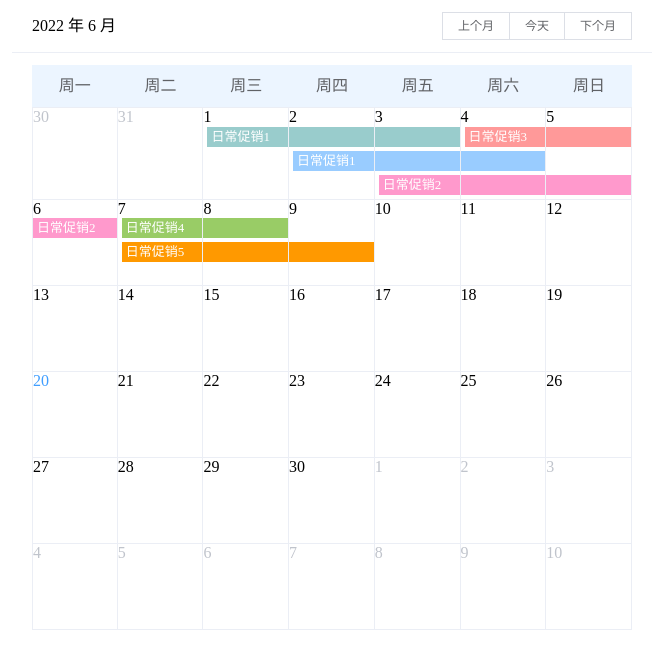
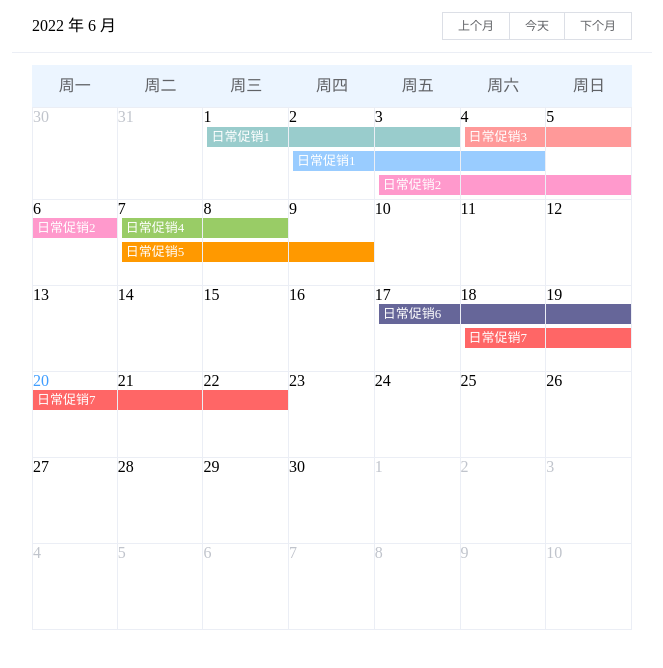
Before and after one commit to snail-lu/portfolio-vue, a Vue app: page /test in a window 1280 px wide. Shown: the top 668 px of the page, without its empty margins (308-971 px from the left). Built offline with nearby package versions, Linux system fonts and the light colour scheme; what v-clipboard, vue-simple-uploader would draw is missing.

Commit message:
增加创建促销功能

```diff
--- a/src/components/Calendar/date-table.vue
+++ b/src/components/Calendar/date-table.vue
@@ -12,7 +12,7 @@
                 }"
             >
                 <td v-for="(cell, key) in row" :key="key" :class="getCellClass(cell)">
-                    <div class="calendar-day">
+                    <div class="calendar-day" @click="onPickDay(cell)">
                         <span>{{ cell.text }}</span>
                         <div v-for="(schedule, idx) in scheduleList[index]" :key="idx">
                             <div class="schedule-placeholder" v-if="schedule[key].isPlaceholder"></div>
@@ -117,6 +117,10 @@ export default {
                 }
             }
             return row
+        },
+        // 点击某一天
+        onPickDay(cell) {
+            this.$emit('pick', cell)
         }
     },
 
@@ -172,8 +176,8 @@ export default {
             const bgColors = ['#99CCCC', '#99CCFF', '#FF99CC', '#FF9999', '#99CC66', '#FF9900', '#666699', '#FF6666']
             // 日程表数据中的起始和结束日期转为时间戳，便于后面进行时间范围判断
             const transformedSchedule = schedule.map((s, index) => {
-                const startTimestamp = this.getFormateDateTimestamp(s.start)
-                const endTimestamp = this.getFormateDateTimestamp(s.end)
+                const startTimestamp = this.getFormateDateTimestamp(s.startDate)
+                const endTimestamp = this.getFormateDateTimestamp(s.endDate)
                 const durationDays = (endTimestamp - startTimestamp) / (24 * 60 * 60 * 1000)
                 return {
                     ...s,
@@ -188,6 +192,7 @@ export default {
             transformedSchedule.forEach((ts) => {
                 // 对6周日历数据进行遍历
                 rows.forEach((rowItem, rowIndex) => {
+                    // 空日程行数据，7个元素，分别对应周一~周日
                     const schedulePlaceholderRow = [
                         {
                             isPlaceholder: true
@@ -224,17 +229,17 @@ export default {
                                 // 根据起始日及跨度天数计算数据要插入到第几行日程行
                                 insertRow = this.getInsertRow(scheduleRow, columnIndex, ts.durationDays)
                             }
-                            // 第rowIndex周未插入过日程行
+                            // 当前周未插入过日程行
                             if (scheduleRow.length == 0) {
                                 // 插入一个日程行
                                 scheduleRow.push(schedulePlaceholderRow)
                             } else if (insertRow === -1) {
-                                // 之前的日程行中没有可以插入的位置，新增一个日程行
+                                // 当前周之前的日程行中没有可以插入的位置，新增一个日程行
                                 scheduleRow.push(schedulePlaceholderRow)
                                 // 插入指针指向最后一行日程行
                                 insertRow = scheduleRow.length - 1
                             }
-                            // 修改第insertRow行日程行的第columnIndex列数据
+                            // 修改当前周第insertRow行日程行的第columnIndex列数据
                             scheduleRow[insertRow][columnIndex] = {
                                 isStart,
                                 showTitle: isStart || columnIndex === 0,
--- a/src/components/Calendar/index.vue
+++ b/src/components/Calendar/index.vue
@@ -11,7 +11,7 @@
             </div>
         </div>
         <div class="calendar__body">
-            <date-table :date="date" :schedule="schedule" />
+            <date-table :date="date" :schedule="schedule" @pick="onPickDay" />
         </div>
     </div>
 </template>
@@ -43,14 +43,6 @@ export default {
 
     methods: {
         /**
-         * 切换到指定的日期
-         * @param {*} day
-         */
-        pickDay(day) {
-            this.selectedDay = day
-        },
-
-        /**
          * 切换上一月/今天/下一月
          *
          * @param {string} type 切换类型
@@ -66,7 +58,12 @@ export default {
                 day = this.formatedToday
             }
 
-            this.pickDay(day)
+            this.selectedDay = day
+        },
+
+        // 点选某一天
+        onPickDay(cell) {
+            this.$emit('pick', cell)
         }
     },
 
--- a/src/views/demo/promotionCalendar/index.vue
+++ b/src/views/demo/promotionCalendar/index.vue
@@ -1,6 +1,23 @@
 <template>
     <demo :data="demoInfo">
-        <calendar :schedule="schedule" />
+        <calendar :schedule="schedule" @pick="onPickDay" />
+        <el-dialog title="新增促销活动" :visible.sync="dialogFormVisible" width="500px">
+            <el-form :model="form" :rules="formRules" label-width="100px" ref="form">
+                <el-form-item label="活动名称:" prop="title">
+                    <el-input v-model="form.title" autocomplete="off" style="width: 300px"></el-input>
+                </el-form-item>
+                <el-form-item label="开始日期：" prop="startDate">
+                    <el-date-picker v-model="form.startDate" type="date" style="width: 300px" value-format="yyyy-MM-dd"> </el-date-picker>
+                </el-form-item>
+                <el-form-item label="结束日期：" prop="endDate">
+                    <el-date-picker v-model="form.endDate" type="date" style="width: 300px" value-format="yyyy-MM-dd"> </el-date-picker>
+                </el-form-item>
+            </el-form>
+            <div slot="footer" class="dialog-footer">
+                <el-button @click="onDialogBtnClick('cancel')">取 消</el-button>
+                <el-button type="primary" @click="onDialogBtnClick('confirm')">确 定</el-button>
+            </div>
+        </el-dialog>
     </demo>
 </template>
 
@@ -22,63 +39,98 @@ export default {
             schedule: [
                 {
                     title: '日常促销1',
-                    start: '2022-06-01',
-                    end: '2022-06-03',
+                    startDate: '2022-06-01',
+                    endDate: '2022-06-03',
                     id: 1
                 },
                 {
                     title: '日常促销2',
-                    start: '2022-06-02',
-                    end: '2022-06-04',
+                    startDate: '2022-06-02',
+                    endDate: '2022-06-04',
                     id: 2
                 },
                 {
                     title: '日常促销3',
-                    start: '2022-06-03',
-                    end: '2022-06-06',
+                    startDate: '2022-06-03',
+                    endDate: '2022-06-06',
                     id: 3
                 },
                 {
                     title: '日常促销4',
-                    start: '2022-06-04',
-                    end: '2022-06-05',
+                    startDate: '2022-06-04',
+                    endDate: '2022-06-05',
                     id: 4
                 },
                 {
                     title: '日常促销5',
-                    start: '2022-06-07',
-                    end: '2022-06-08',
+                    startDate: '2022-06-07',
+                    endDate: '2022-06-08',
                     id: 5
                 },
                 {
                     title: '日常促销6',
-                    start: '2022-06-07',
-                    end: '2022-06-09',
+                    startDate: '2022-06-07',
+                    endDate: '2022-06-09',
                     id: 6
                 },
                 {
                     title: '日常促销7',
-                    start: '2022-06-06',
-                    end: '2022-06-06',
-                    id: 6
+                    startDate: '2022-06-06',
+                    endDate: '2022-06-06',
+                    id: 7
                 },
                 {
                     title: '日常促销8',
-                    start: '2022-06-01',
-                    end: '2022-06-02',
+                    startDate: '2022-06-01',
+                    endDate: '2022-06-02',
                     id: 8
                 },
                 {
                     title: '日常促销9',
-                    start: '2022-06-29',
-                    end: '2022-07-15',
+                    startDate: '2022-06-29',
+                    endDate: '2022-07-15',
                     id: 9
                 }
-            ]
+            ],
+            dialogFormVisible: false,
+            form: {
+                title: '',
+                startDate: '',
+                endDate: ''
+            },
+            formRules: {
+                name: [{ required: true, message: '请输入活动名称', trigger: 'blur' }],
+                startDate: [{ required: true, message: '请选择日期', trigger: 'change' }],
+                endDate: [{ required: true, message: '请选择日期', trigger: 'change' }]
+            }
         }
     },
     created() {},
-    methods: {}
+    methods: {
+        onPickDay(day) {
+            const { formatedDate } = day
+            this.dialogFormVisible = true
+            this.form.startDate = formatedDate
+        },
+        onDialogBtnClick(type) {
+            if (type === 'cancel') {
+                this.dialogFormVisible = false
+            } else if (type === 'confirm') {
+                this.$refs['form'].validate(async (valid) => {
+                    if (valid) {
+                        this.dialogFormVisible = false
+                        const { schedule, form } = this
+                        const newId = schedule[schedule.length - 1].id + 1
+                        const newScheduleItem = {
+                            ...form,
+                            id: newId
+                        }
+                        this.schedule.push(newScheduleItem)
+                    }
+                })
+            }
+        }
+    }
 }
 </script>
 <style lang="scss" scoped>
--- a/src/views/test/index.vue
+++ b/src/views/test/index.vue
@@ -1,6 +1,23 @@
 <template>
     <div class="test-container">
-        <Calendar :schedule="schedule" />
+        <Calendar :schedule="schedule" @pick="onPickDay" />
+        <el-dialog title="新增促销活动" :visible.sync="dialogFormVisible" width="500px">
+            <el-form :model="form" :rules="formRules" label-width="100px" ref="form">
+                <el-form-item label="活动名称:" prop="title">
+                    <el-input v-model="form.title" autocomplete="off" style="width: 300px"></el-input>
+                </el-form-item>
+                <el-form-item label="开始日期：" prop="startDate">
+                    <el-date-picker v-model="form.startDate" type="date" style="width: 300px" value-format="yyyy-MM-dd"> </el-date-picker>
+                </el-form-item>
+                <el-form-item label="结束日期：" prop="endDate">
+                    <el-date-picker v-model="form.endDate" type="date" style="width: 300px" value-format="yyyy-MM-dd"> </el-date-picker>
+                </el-form-item>
+            </el-form>
+            <div slot="footer" class="dialog-footer">
+                <el-button @click="onDialogBtnClick('cancel')">取 消</el-button>
+                <el-button type="primary" @click="onDialogBtnClick('confirm')">确 定</el-button>
+            </div>
+        </el-dialog>
     </div>
 </template>
 
@@ -15,41 +32,89 @@ export default {
             schedule: [
                 {
                     title: '日常促销1',
-                    start: '2022-06-01',
-                    end: '2022-06-03',
+                    startDate: '2022-06-01',
+                    endDate: '2022-06-03',
                     id: 1
                 },
                 {
                     title: '日常促销1',
-                    start: '2022-06-02',
-                    end: '2022-06-04',
+                    startDate: '2022-06-02',
+                    endDate: '2022-06-04',
                     id: 2
                 },
                 {
                     title: '日常促销2',
-                    start: '2022-06-03',
-                    end: '2022-06-06',
+                    startDate: '2022-06-03',
+                    endDate: '2022-06-06',
                     id: 3
                 },
                 {
                     title: '日常促销3',
-                    start: '2022-06-04',
-                    end: '2022-06-05',
+                    startDate: '2022-06-04',
+                    endDate: '2022-06-05',
                     id: 4
                 },
                 {
                     title: '日常促销4',
-                    start: '2022-06-07',
-                    end: '2022-06-08',
+                    startDate: '2022-06-07',
+                    endDate: '2022-06-08',
                     id: 4
                 },
                 {
                     title: '日常促销5',
-                    start: '2022-06-07',
-                    end: '2022-06-09',
-                    id: 4
+                    startDate: '2022-06-07',
+                    endDate: '2022-06-09',
+                    id: 5
+                },
+                {
+                    title: '日常促销6',
+                    startDate: '2022-06-17',
+                    endDate: '2022-06-19',
+                    id: 6
+                },
+                {
+                    title: '日常促销7',
+                    startDate: '2022-06-18',
+                    endDate: '2022-06-22',
+                    id: 7
                 }
-            ]
+            ],
+            dialogFormVisible: false,
+            form: {
+                title: '',
+                startDate: '',
+                endDate: ''
+            },
+            formRules: {
+                title: [{ required: true, message: '请输入活动名称', trigger: 'blur' }],
+                startDate: [{ required: true, message: '请选择日期', trigger: 'change' }],
+                endDate: [{ required: true, message: '请选择日期', trigger: 'change' }]
+            }
+        }
+    },
+    methods: {
+        onPickDay(day) {
+            const { formatedDate } = day
+            this.dialogFormVisible = true
+            this.form.startDate = formatedDate
+        },
+        onDialogBtnClick(type) {
+            if (type === 'cancel') {
+                this.dialogFormVisible = false
+            } else if (type === 'confirm') {
+                this.$refs['form'].validate(async (valid) => {
+                    if (valid) {
+                        this.dialogFormVisible = false
+                        const { schedule, form } = this
+                        const newId = schedule[schedule.length - 1].id + 1
+                        const newScheduleItem = {
+                            ...form,
+                            id: newId
+                        }
+                        this.schedule.push(newScheduleItem)
+                    }
+                })
+            }
         }
     }
 }
```
Also changed, not shown: src/components/ElementUI/index.js (+10 -0 lines).
